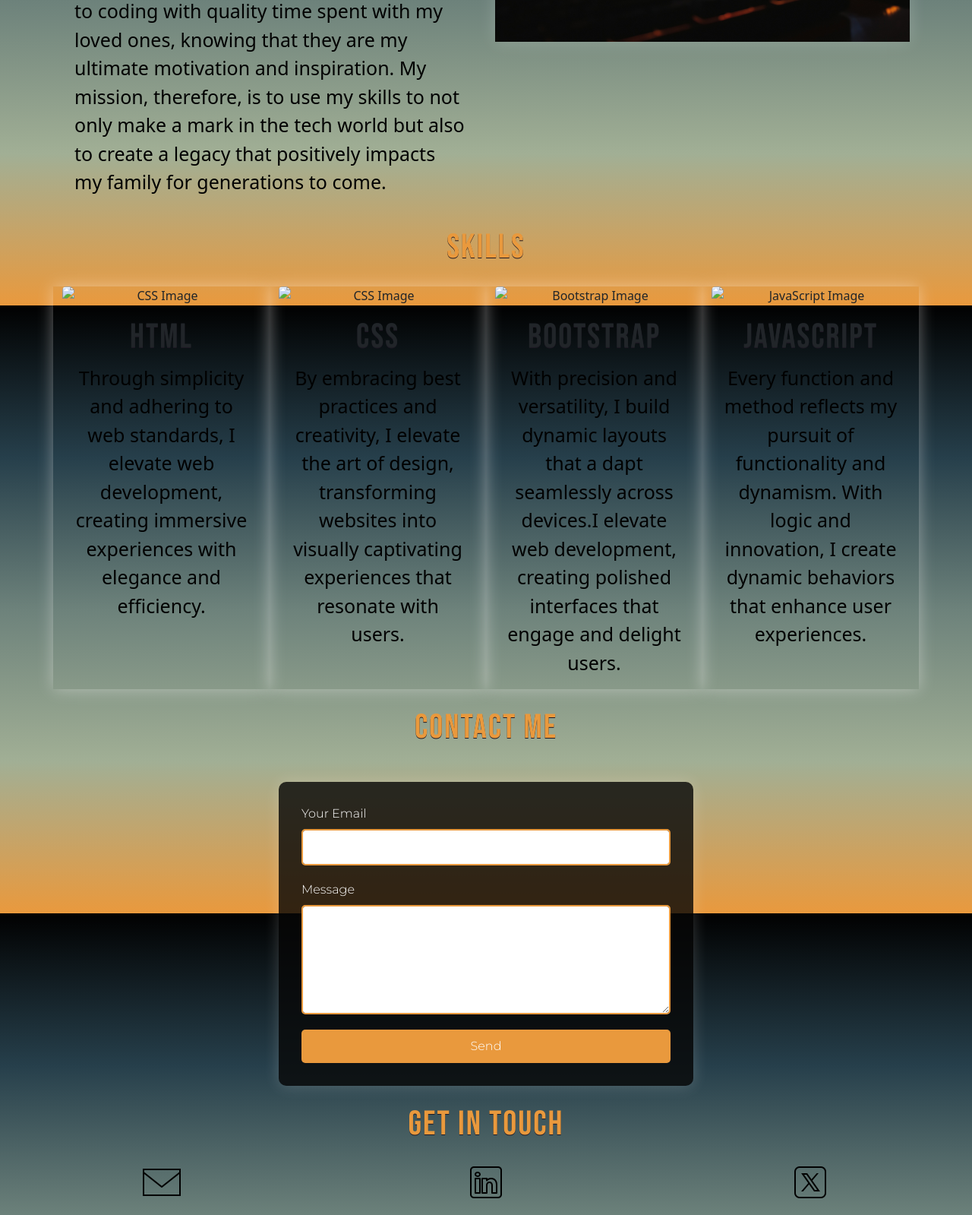
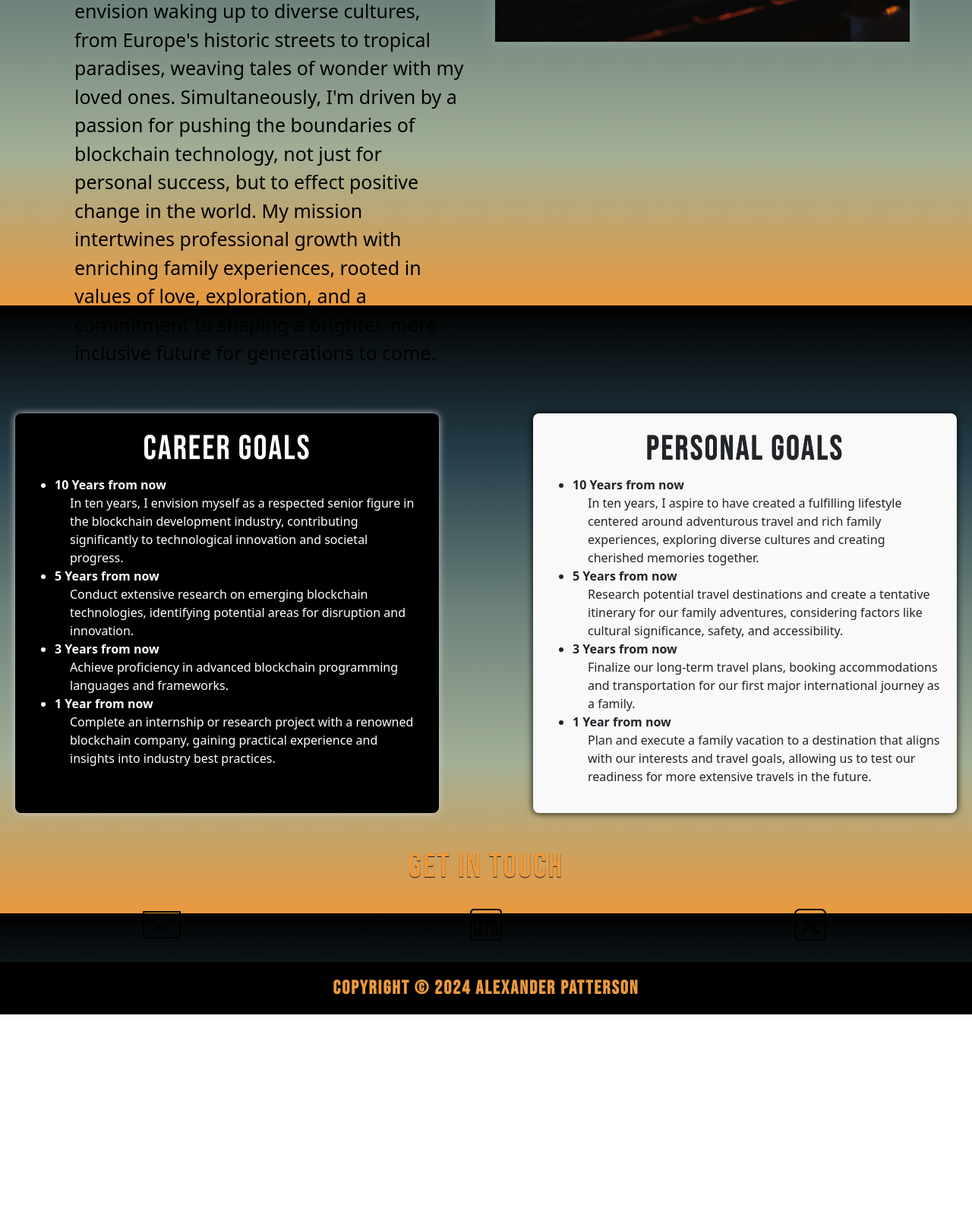
Before and after one commit to patterson0407/TMC110Tenyeargoals, a plain HTML site: page index.html in a window 1280 px wide. Shown: the part 1198-2797 px from the top of the page at 76% size. After the commit the page ends 2533 px from the top, so only its background shows below. Drawn offline with nearby package versions, Linux system fonts and the light colour scheme.

Commit message:
Add files via upload

```diff
--- a/index.html
+++ b/index.html
@@ -55,12 +55,12 @@
     <section id="mission-section" class="section mb-4">
     <div class="container" >
         <div class="row">
-            <h3 class="card-title mtb-4" style="color: #E9993Dff;" >MY MISSION</h3>
+            <h3 class="card-title mtb-4" style="color: #E9993Dff;" >MY GOALS</h3>
             <div class="col-md-6">
                 <div class="card bg-transparent border-0">
                     <div class="card-body">
                         <p class="card-text" style="color: #010101ff" font-family="Montserrat" font-size="15px;">
-                            As a developer, my mission is deeply intertwined with my values and my family. I see coding as more than just a profession—it's a means to provide for and support my loved ones. Every project I undertake is not only about creating innovative solutions but also about building a better future for my family. I strive to balance my dedication to coding with quality time spent with my loved ones, knowing that they are my ultimate motivation and inspiration. My mission, therefore, is to use my skills to not only make a mark in the tech world but also to create a legacy that positively impacts my family for generations to come.
+                            As an aspiring blockchain developer, my journey is fueled by a dual commitment—to foster my family's global adventures and to ascend to seniority in blockchain development over the next decade. Coding, to me, is more than a career; it's a means to nurture cherished bonds and create a legacy of innovation and familial joy. I envision waking up to diverse cultures, from Europe's historic streets to tropical paradises, weaving tales of wonder with my loved ones. Simultaneously, I'm driven by a passion for pushing the boundaries of blockchain technology, not just for personal success, but to effect positive change in the world. My mission intertwines professional growth with enriching family experiences, rooted in values of love, exploration, and a commitment to shaping a brighter, more inclusive future for generations to come.
                         </p>
                     </div>
                 </div>
@@ -71,90 +71,67 @@
         </div>
     </div>
     </section>
-    <div id="skills-section" class="container">
-        <div class="row">
-            <div class="col text-center">
-                <h2 class="mb-4" style="color: #E9993Dff;">Skills</h2>
-            </div>
+    <div class="timeline">
+        <div class="career-goals">
+          <h2>Career Goals</h2>
+          <ul>
+            <li>
+              <div class="time">10 Years from now</div>
+              <div class="description">
+                In ten years, I envision myself as a respected senior figure in the blockchain development industry, contributing significantly to technological innovation and societal progress.
+              </div>
+            </li>
+            <li>
+              <div class="time">5 Years from now</div>
+              <div class="description">
+                Conduct extensive research on emerging blockchain technologies, identifying potential areas for disruption and innovation.
+              </div>
+            </li>
+            <li>
+              <div class="time">3 Years from now</div>
+              <div class="description">
+                Achieve proficiency in advanced blockchain programming languages and frameworks.
+              </div>
+            </li>
+            <li>
+              <div class="time">1 Year from now</div>
+              <div class="description">
+                Complete an internship or research project with a renowned blockchain company, gaining practical experience and insights into industry best practices.
+              </div>
+            </li>
+          </ul>
         </div>
 
-        <div class="row row-cols-1 row-cols-md-2 row-cols-lg-4 g-4" >
-            <div class="col" style="box-shadow: 0 0 20px rgba(255, 253, 253, 0.4);">
-                <div class="card bg-transparent border-0 text-center ">
-                    <img src="html.png" class="card-img-top" alt="CSS Image">
-                    <div class="card-body">
-                        <h4>HTML</h4>
-                        <p class="card-text" style="color: #010101ff;">
-                            Through simplicity and adhering to web standards,
-                            I elevate web development, creating immersive experiences
-                            with elegance and efficiency.</p>
-                    </div>
-                </div>
-            </div>
-
-            <div class="col" style="box-shadow: 0 0 20px rgba(255, 253, 253, 0.4);">
-                <div class="card bg-transparent border-0 text-center">
-                    <img src="css1.png" class="card-img-top" alt="CSS Image">
-                    <div class="card-body">
-                        <h4>CSS</h4>
-                        <p class="card-text" style="color: #010101ff;">
-                            By embracing best practices and creativity, I elevate the art
-                            of design, transforming websites into visually captivating
-                            experiences that resonate with users.</p>
-                    </div>
-                </div>
-            </div>
-
-            <div class="col" style="box-shadow: 0 0 20px rgba(255, 253, 253, 0.4);">
-                <div class="card bg-transparent border-0 text-center">
-                    <img src="bootstrap.png" class="card-img-top" alt="Bootstrap Image">
-                    <div class="card-body">
-                        <h4>Bootstrap</h4>
-                        <p class="card-text" style="color: #010101ff;">
-                            With precision and versatility, I build dynamic layouts that a
-                            dapt seamlessly across devices.I elevate web development,
-                            creating polished interfaces that engage and delight users.</p>
-                    </div>
-                </div>
-            </div>
-
-            <div class="col" style="box-shadow: 0 0 20px rgba(255, 253, 253, 0.4);">
-                <div class="card bg-transparent border-0 text-center">
-                    <img src="javascript.png"  class="card-img-top" alt="JavaScript Image">
-                    <div class="card-body">
-                        <h4>JavaScript</h4>
-                        <p class="card-text" style="color: #010101ff;">
-                            Every function and method reflects my pursuit of functionality
-                            and dynamism. With logic and innovation, I create dynamic behaviors
-                            that enhance user experiences.</p>
-                    </div>
-                </div>
-            </div>
+        <div class="personal-goals">
+          <h2>Personal Goals</h2>
+          <ul>
+            <li>
+              <div class="time">10 Years from now</div>
+              <div class="description">
+                In ten years, I aspire to have created a fulfilling lifestyle centered around adventurous travel and rich family experiences, exploring diverse cultures and creating cherished memories together.
+              </div>
+            </li>
+            <li>
+              <div class="time">5 Years from now</div>
+              <div class="description">
+                Research potential travel destinations and create a tentative itinerary for our family adventures, considering factors like cultural significance, safety, and accessibility.
+              </div>
+            </li>
+            <li>
+              <div class="time">3 Years from now</div>
+              <div class="description">
+                Finalize our long-term travel plans, booking accommodations and transportation for our first major international journey as a family.
+              </div>
+            </li>
+            <li>
+              <div class="time">1 Year from now</div>
+              <div class="description">
+                Plan and execute a family vacation to a destination that aligns with our interests and travel goals, allowing us to test our readiness for more extensive travels in the future.
+              </div>
+            </li>
+          </ul>
         </div>
-    </div>
-
-
-
-    <section id="contact-section" class="contact-section">
-        <div class="container">
-            <div class="row justify-content-center">
-                <h2 class="mt-4 mb-4" style="color: #E9993Dff;">Contact Me</h2>
-                <div class="col-md-6">
-                    <form action="https://formspree.io/f/xrgnqwgy" method="POST" class="contact-form">
-                        <div class="mb-3">
-                            <label for="email" class="form-label">Your Email</label>
-                            <input type="email" class="form-control" id="email" name="_replyto" required>
-                        </div>
-                        <div class="mb-3">
-                            <label for="message" class="form-label">Message</label>
-                            <textarea class="form-control" id="message" name="message" rows="5" required></textarea>
-                        </div>
-                        <button type="submit" class="btn btn-primary">Send</button>
-                    </form>
-                </div>
-            </div>
-        </div>
-    </section>
+      </div>
 
     <section id="contact-section" class="container-fluid text-center">
         <div class="row justify-content-center">
@@ -177,52 +154,7 @@
         </div>
     </section>
 
-
-            <div class="container">
-                <div class="row">
-                    <div class="col text-center">
-                    </div>
-                    <h2 class="mt-4 mb-4" style="color: #E9993Dff;">Movie Quotes</h2>
-                </div>
-                <div id="carouselExampleIndicators" class="carousel slide" data-bs-ride="carousel">
-                    <div class="carousel-indicators">
-                        <button type="button" data-bs-target="#carouselExampleIndicators" data-bs-slide-to="0" class="active" aria-current="true" aria-label="Slide 1"></button>
-                        <button type="button" data-bs-target="#carouselExampleIndicators" data-bs-slide-to="1" aria-label="Slide 2"></button>
-                        <button type="button" data-bs-target="#carouselExampleIndicators" data-bs-slide-to="2" aria-label="Slide 3"></button>
-                    </div>
-                    <div class="carousel-inner">
-                        <div class="carousel-item active">
-                            <img src="braveheart.webp" class="d-block w-100" style="height: 900px;" alt="Maximus, Gladiator">
-                            <div class="carousel-caption d-none d-md-block text-center">
-                                <h5>“Every man dies, not every man really lives.”</h5>
-                                <p>-William Wallace, Braveheart</p>
-                            </div>
-                        </div>
-                        <div class="carousel-item">
-                            <img src="max.jpg" class="d-block w-100" style="height: 900px;" alt="Yoda">
-                            <div class="carousel-caption d-none d-md-block text-center">
-                                <h5>“Imagine where you will be, and it will be so”</h5>
-                                <p>-Maximus, Gladiator</p>
-                            </div>
-                        </div>
-                        <div class="carousel-item">
-                            <img src="yoda.jpg" class="d-block w-100" style="height: 900px;" alt="Yoda">
-                            <div class="carousel-caption d-none d-md-block text-center">
-                                <h5>"Do or do not there is no try"</h5>
-                                <p>-Yoda, Star Wars: Episode V</p>
-                            </div>
-                        </div>
-                    </div>
-                    <button class="carousel-control-prev" type="button" data-bs-target="#carouselExampleIndicators" data-bs-slide="prev">
-                        <span class="carousel-control-prev-icon" aria-hidden="true"></span>
-                        <span class="visually-hidden">Previous</span>
-                    </button>
-                    <button class="carousel-control-next" type="button" data-bs-target="#carouselExampleIndicators" data-bs-slide="next">
-                        <span class="carousel-control-next-icon" aria-hidden="true"></span>
-                        <span class="visually-hidden">Next</span>
-                    </button>
-                </div>
-            </div>
+    <script src="script.js"></script>
     <script src="https://cdn.jsdelivr.net/npm/bootstrap@5.3.0-alpha1/dist/js/bootstrap.bundle.min.js"></script>
 </body>
 <footer class="footer py-3 bg-#E9993D">
--- a/script.js
+++ b/script.js
@@ -0,0 +1,26 @@
+document.addEventListener("DOMContentLoaded", function() {
+    let heroSection = document.querySelector('.hero-section');
+    let yPos = window.pageYOffset;
+
+    function parallax() {
+        yPos = window.pageYOffset;
+        heroSection.style.backgroundPositionY = yPos * 0.5 + 'px'; /* Adjust the multiplier to control the parallax effect */
+    }
+
+    window.addEventListener('scroll', parallax);
+});
+window.addEventListener('scroll', function() {
+    const timelineItems = document.querySelectorAll('.career-goals li, .personal-goals li');
+
+    timelineItems.forEach(item => {
+      const rect = item.getBoundingClientRect();
+      const viewportHeight = window.innerHeight || document.documentElement.clientHeight;
+      const threshold = 0.6;
+
+      if (rect.top < viewportHeight * threshold) {
+        item.classList.add('active');
+      } else {
+        item.classList.remove('active');
+      }
+    });
+  });
--- a/styles-about.css
+++ b/styles-about.css
@@ -37,13 +37,18 @@ body {
 }
 
 .hero-section {
+    background-image: url('hero2.jpg'); /* Replace 'hero2.jpg' with the path to your hero image */
     background-size: cover;
+    background-attachment: fixed;
     height: 100vh;
     display: flex;
     justify-content: center;
     align-items: center;
-    font-weight: bolder;
+    font-weight: bold;
+    overflow: hidden; /* Ensure the overflow is hidden to prevent unwanted scrollbars */
+    position: relative; /* Ensure proper positioning of child elements */
 }
+
 
 .hero-section::before {
     content: "";
@@ -79,7 +84,7 @@ body {
 
 .profile-picture img {
     width: 400px;
-    height: 400px;
+    height: 600px;
     object-fit: cover;
     border: 5px solid #E9993Dff;
     box-shadow: 0 0 20px rgba(0, 0, 0, 0.5);
@@ -177,21 +182,6 @@ p{
     font-size: 25px;
 }
 
-.carousel-item img {
-    width: 100%;
-    height: 100%;
-    object-fit: cover;
-    margin-bottom: 20px;
-    margin-top: 20px;
-    box-shadow: 0 0 20px rgba(255, 253, 253, 0.4);
-}
-
-.carousel-caption {
-    top: 40%;
-    opacity: .8;
-
-}
-
 footer {
     background-color: rgb(0, 0, 0);
     text-align: center;
@@ -200,3 +190,60 @@ footer {
     font-family: "bebas neue", sans-serif;
     letter-spacing: 2px;
 }
+
+
+.timeline-container {
+    position: relative;
+    max-width: 800px;
+    margin: 0 auto;
+  }
+
+  .timeline-item {
+    position: relative;
+    padding: 50px;
+    border-left: 2px solid #ccc;
+  }
+
+  .date {
+    font-size: 24px;
+    font-weight: bold;
+    margin-bottom: 10px;
+  }
+
+  .content {
+    padding-left: 20px;
+  }
+
+  .timeline {
+    display: flex;
+    justify-content: space-between;
+    padding: 20px;
+  }
+
+  .career-goals,
+  .personal-goals {
+    width: 45%;
+  }
+
+  .time {
+    font-weight: bold;
+  }
+
+  .description {
+    margin-left: 20px;
+  }
+
+  .career-goals {
+    background-color: #000000;
+    color: white;
+    padding: 20px;
+    border-radius: 8px;
+    box-shadow: #ccc 0px 0px 10px;
+  }
+
+  .personal-goals {
+    background-color: #f9f9f9;
+    padding: 20px;
+    border-radius: 8px;
+    box-shadow:#000000 0px 0px 10px;
+  }
```
